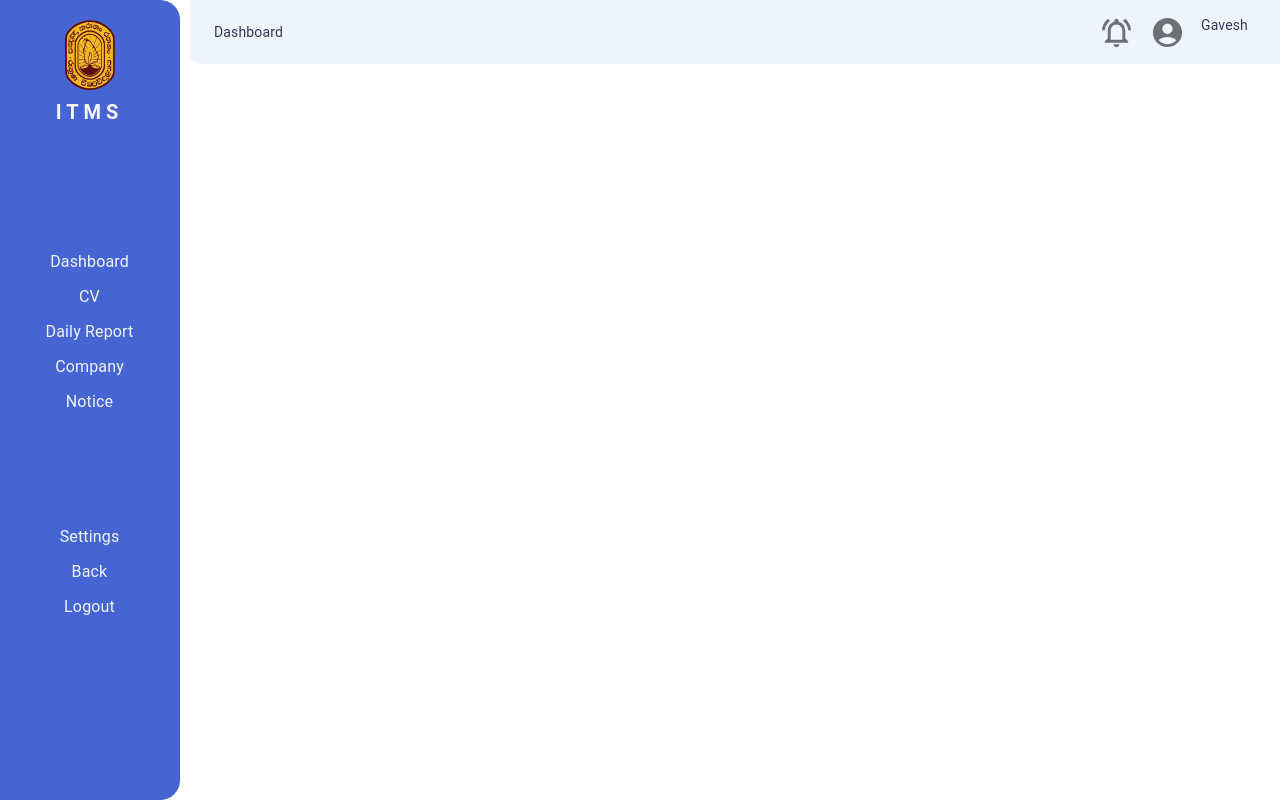
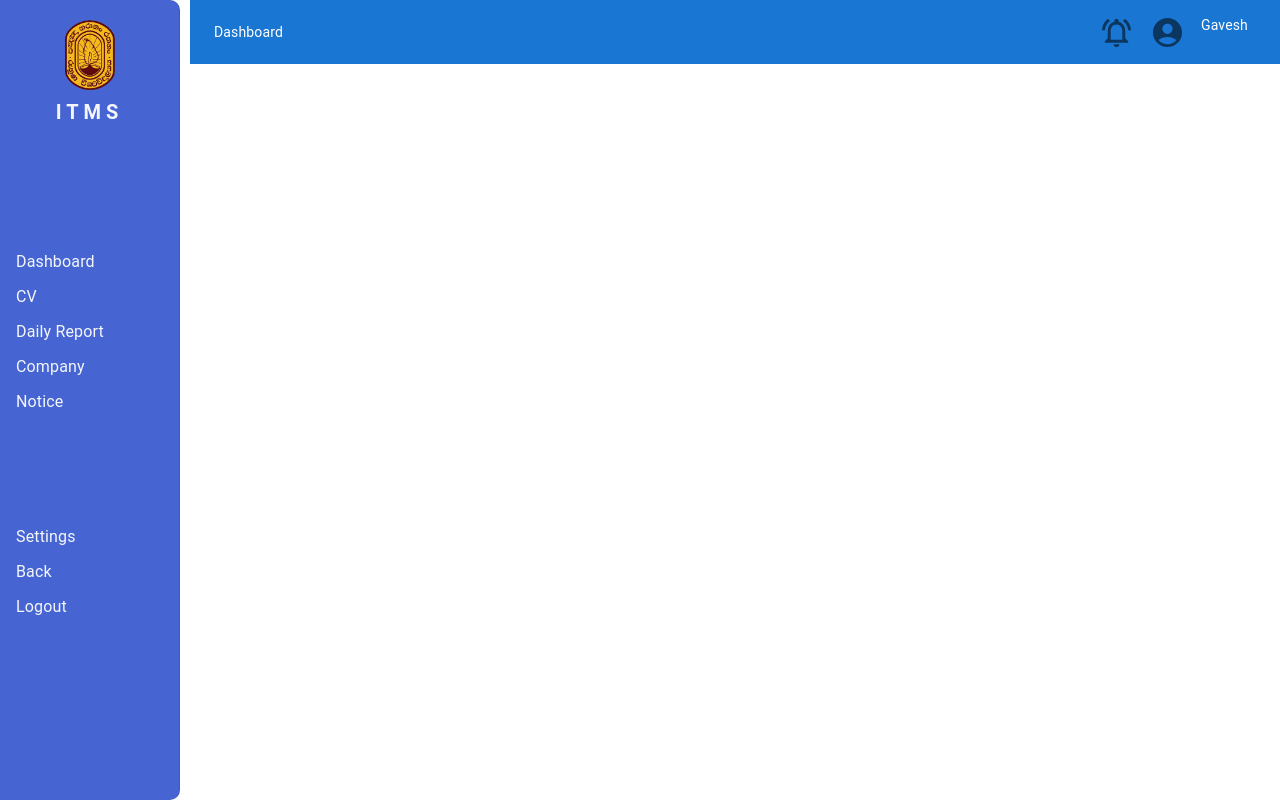
Before and after one commit to nuwankirillawala/industrial-training-management-system, a React (Vite) app in the folder client/: page /basiccard in a window 1280 px wide. Built offline with nearby package versions, Linux system fonts and the light colour scheme.

Commit message:
Sidebar was updated

```diff
--- a/client/src/components/Sidebar/Sidebar.jsx
+++ b/client/src/components/Sidebar/Sidebar.jsx
@@ -13,7 +13,7 @@ const drawerWidth = 180;
 
 const buttonStyles = {
   height:35,
-  textAlign: 'center',
+  textAlign: 'flex-start',
   '&:hover': {
       bgcolor: '#f4f6fc',
       color: 'black'
@@ -56,7 +56,6 @@ const users = [
 
 export default function Sidebar() {
 
-  // const menuItems = ['Dashboard', 'CV', 'Daily Report', 'Company', 'Notice'];
   const controlItems = ['Settings', 'Back', 'Logout']
 
     const [currentUser, setCurrentUser] = useState(users[0]);
@@ -78,7 +77,7 @@ export default function Sidebar() {
             width: drawerWidth,
             boxSizing: 'border-box',
             bgcolor: '#4665d2',
-            borderRadius: '0px 20px 20px 0px',
+            borderRadius: '0px 10px 10px 0px',
             color: '#f4f6fc',
           },
         }}
@@ -110,17 +109,7 @@ export default function Sidebar() {
 
           {users.map((user) => (
             <ListItem key={user.name} disablePadding >
-                      {/* <ListItemButton key={user.name} onClick={() => handleUserChange(user)}
-                        sx={buttonStyles}>
-                        <ListItemText primary={user.name} />
-                      </ListItemButton> */}
-                      {/* {currentUser.items.map((item) => (
-                        <ListItemButton key={item.primaryText} sx={buttonStyles}>
-                          <ListItemText primary={item.primaryText} />
-                        </ListItemButton>
-                      ))} */}
             </ListItem>
-
           ))}
           {currentUser.items.map((item) => (
             <ListItemButton key={item.primaryText} sx={buttonStyles}>
--- a/client/src/components/shared/theme.jsx
+++ b/client/src/components/shared/theme.jsx
@@ -5,82 +5,82 @@ const baseFontColor = "#363853"
 
 const theme = createTheme ({
 
-    background: {
-        default: "#F5F8FF",
-        paper: "#F5F8FF",
-    },
+    // background: {
+    //     default: "#F5F8FF",
+    //     paper: "#F5F8FF",
+    // },
 
-    palette: {
-        common: {
-            black: baseFontColor
-        },
+    // palette: {
+    //     common: {
+    //         black: baseFontColor
+    //     },
 
-        primary: {
-            main: baseColor,
-        },
-        text: {
-            primary: baseFontColor,
-            secondary: '#ffff'
-        }
+    //     primary: {
+    //         main: baseColor,
+    //     },
+    //     text: {
+    //         primary: baseFontColor,
+    //         secondary: '#ffff'
+    //     }
 
-    },
-    shape: {
-        borderRadius: 100,
-    },
+    // },
+    // shape: {
+    //     borderRadius: 100,
+    // },
 
-    typography:{
-        body2: {
-            color: baseFontColor
-        },
-        body1: {
-            color: '#EFF4FF'
-        }
-    },
+    // typography:{
+    //     body2: {
+    //         color: baseFontColor
+    //     },
+    //     body1: {
+    //         color: '#EFF4FF'
+    //     }
+    // },
 
-    components: {
-        MuiButton: {
-            styleOverrides: {
-                contained: {
-                    color: baseColor,
-                },
-            },
-            defaltProps: {
-                disableRipple: true
-            },
-        },
-        MuiPopover: {
-            styleOverrides: {
-                paper: {
-                    borderRadius: '20px'
-                }
-            }
-        },
-        MuiDrawer: {
-            styleOverrides: {
-                paper: {
-                    backgroundColor: baseColor,
-                    borderTopRightRadius: '15px',
-                    borderBottomRightRadius: '10px',
-                }
-            }
-        },
-        MuiAppBar: {
-            styleOverrides: {
-                colorPrimary: {
-                    backgroundColor: "#EFF4FF"
-                },
-                root: {
-                    borderRadius: '0px 0px 0px 10px'
-                }
+    // components: {
+    //     MuiButton: {
+    //         styleOverrides: {
+    //             contained: {
+    //                 color: baseColor,
+    //             },
+    //         },
+    //         defaltProps: {
+    //             disableRipple: true
+    //         },
+    //     },
+    //     MuiPopover: {
+    //         styleOverrides: {
+    //             paper: {
+    //                 borderRadius: '20px'
+    //             }
+    //         }
+    //     },
+    //     MuiDrawer: {
+    //         styleOverrides: {
+    //             paper: {
+    //                 backgroundColor: baseColor,
+    //                 borderTopRightRadius: '15px',
+    //                 borderBottomRightRadius: '10px',
+    //             }
+    //         }
+    //     },
+    //     MuiAppBar: {
+    //         styleOverrides: {
+    //             colorPrimary: {
+    //                 backgroundColor: "#EFF4FF"
+    //             },
+    //             root: {
+    //                 borderRadius: '0px 0px 0px 10px'
+    //             }
 
-            }
-        },
-        MuiIconButton: {
-            styleOverrides: {
-                colorPrimary: '#EAFOFF'
-            }
-        },
-    },
+    //         }
+    //     },
+    //     MuiIconButton: {
+    //         styleOverrides: {
+    //             colorPrimary: '#EAFOFF'
+    //         }
+    //     },
+    // },
 });
 
 export default theme;
```
